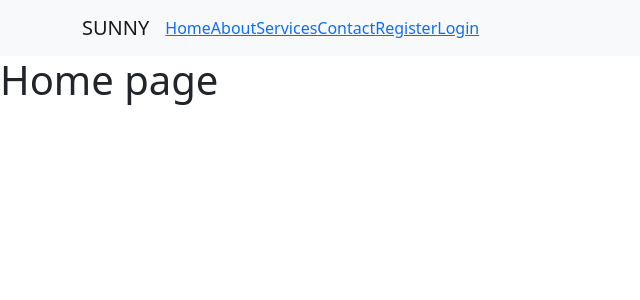
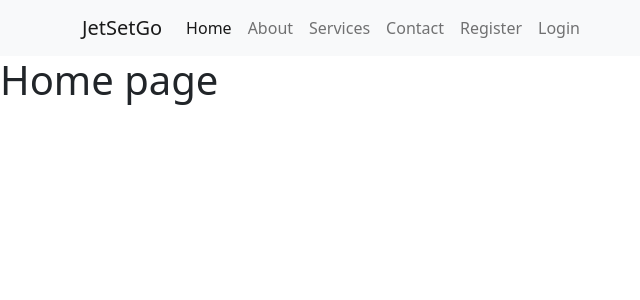
Before and after one commit to rathaur08/portfolio-admin-panel-mern, a React (Vite) app in the folder client/: page / in a window 1280 px wide. Shown: the top 300 px of the page, without its empty margins (0-640 px from the left). Built offline with nearby package versions, Linux system fonts and the light colour scheme.

Commit message:
Navbar OR Register page some fix

```diff
--- a/client/src/components/Navbar.jsx
+++ b/client/src/components/Navbar.jsx
@@ -5,31 +5,31 @@
   return (
     <>
       <header>
-        <nav class="navbar navbar-expand-lg bg-light">
-          <div class="container">
-            <a class="navbar-brand" href="/">SUNNY</a>
-            <button class="navbar-toggler" type="button" data-bs-toggle="collapse" data-bs-target="#navbarSupportedContent" aria-controls="navbarSupportedContent" aria-expanded="false" aria-label="Toggle navigation">
-              <span class="navbar-toggler-icon"></span>
+        <nav className="navbar navbar-expand-lg bg-light">
+          <div className="container">
+            <a className="navbar-brand" href="/">JetSetGo</a>
+            <button className="navbar-toggler" type="button" data-bs-toggle="collapse" data-bs-target="#navbarSupportedContent" aria-controls="navbarSupportedContent" aria-expanded="false" aria-label="Toggle navigation">
+              <span className="navbar-toggler-icon"></span>
             </button>
-            <div class="collapse navbar-collapse" id="navbarSupportedContent">
-              <ul class="navbar-nav me-auto mb-2 mb-lg-0">
-                <li class="nav-item">
-                  <NavLink class="nav-link active" aria-current="page" to="/">Home</NavLink>
+            <div className="collapse navbar-collapse" id="navbarSupportedContent">
+              <ul className="navbar-nav me-auto mb-2 mb-lg-0">
+                <li className="nav-item">
+                  <NavLink className="nav-link active" aria-current="page" to="/">Home</NavLink>
                 </li>
-                <li class="nav-item">
-                  <NavLink class="nav-link" to="/about-us">About</NavLink>
+                <li className="nav-item">
+                  <NavLink className="nav-link" to="/about-us">About</NavLink>
                 </li>
-                <li class="nav-item">
-                  <NavLink class="nav-link" to="/services">Services</NavLink>
+                <li className="nav-item">
+                  <NavLink className="nav-link" to="/services">Services</NavLink>
                 </li>
-                <li class="nav-item">
-                  <NavLink class="nav-link" to="/contact-us">Contact</NavLink>
+                <li className="nav-item">
+                  <NavLink className="nav-link" to="/contact-us">Contact</NavLink>
                 </li>
-                <li class="nav-item">
-                  <NavLink class="nav-link" to="/register">Register</NavLink>
+                <li className="nav-item">
+                  <NavLink className="nav-link" to="/register">Register</NavLink>
                 </li>
-                <li class="nav-item">
-                  <NavLink class="nav-link" to="/login">Login</NavLink>
+                <li className="nav-item">
+                  <NavLink className="nav-link" to="/login">Login</NavLink>
                 </li>
               </ul>
             </div>
--- a/client/src/pages/Register.jsx
+++ b/client/src/pages/Register.jsx
@@ -10,7 +10,6 @@
   });
 
   const handleInput = (e) => {
-    console.log("e",e);
     let name = e.target.name;
     let value = e.target.value;
 
@@ -51,6 +50,7 @@
                       <input
                         type="text"
                         name="name"
+                        className="form-control"
                         value={user.name}
                         onChange={handleInput}
                         placeholder="name"
@@ -61,6 +61,7 @@
                       <input
                         type="text"
                         name="email"
+                        className="form-control"
                         value={user.email}
                         onChange={handleInput}
                         placeholder="email"
@@ -71,6 +72,7 @@
                       <input
                         type="number"
                         name="phone"
+                        className="form-control"
                         value={user.phone}
                         onChange={handleInput}
                       />
@@ -80,13 +82,14 @@
                       <input
                         type="password"
                         name="password"
+                        className="form-control"
                         value={user.password}
                         onChange={handleInput}
                         placeholder="password"
                       />
                     </div>
                     <br />
-                    <button type="submit" className="btn btn-submit">
+                    <button type="submit" className="btn btn-primary">
                       Register Now
                     </button>
                   </form>
```
